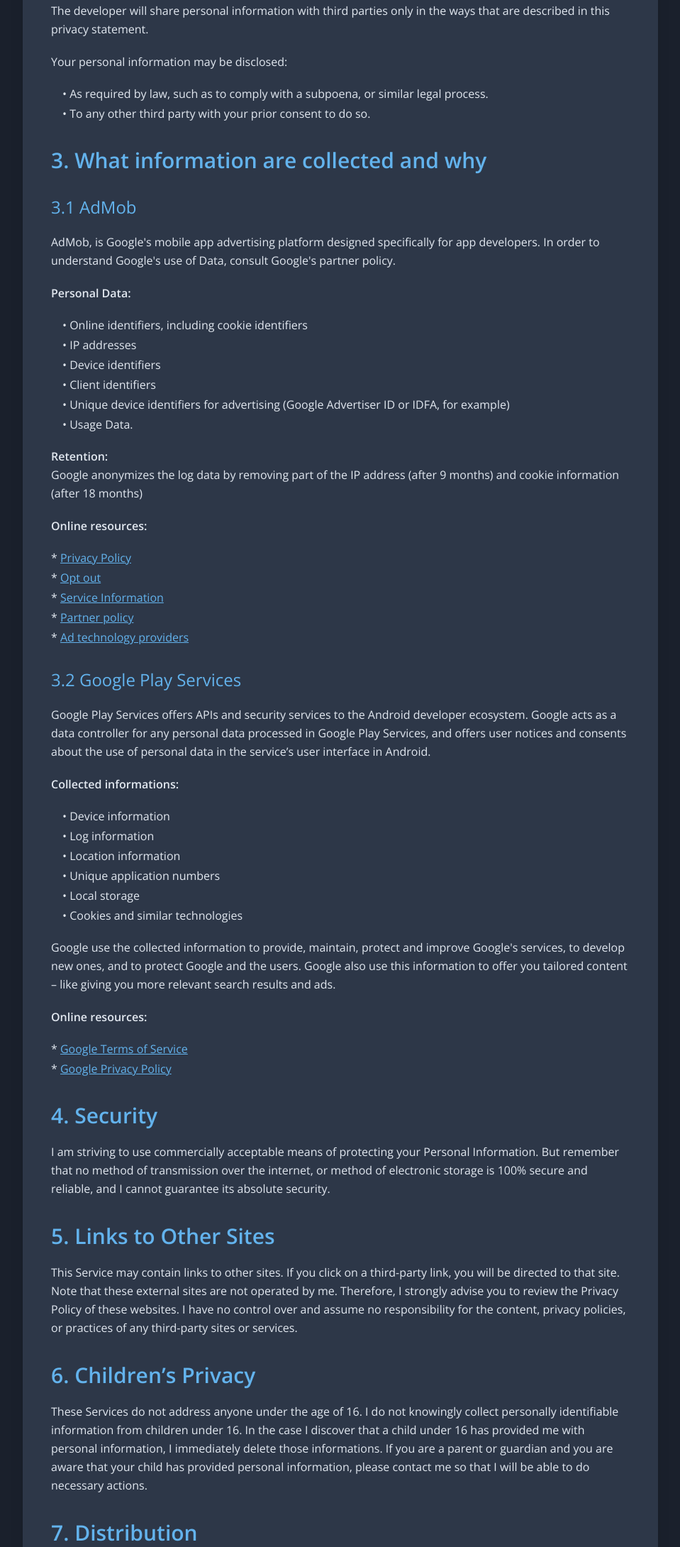
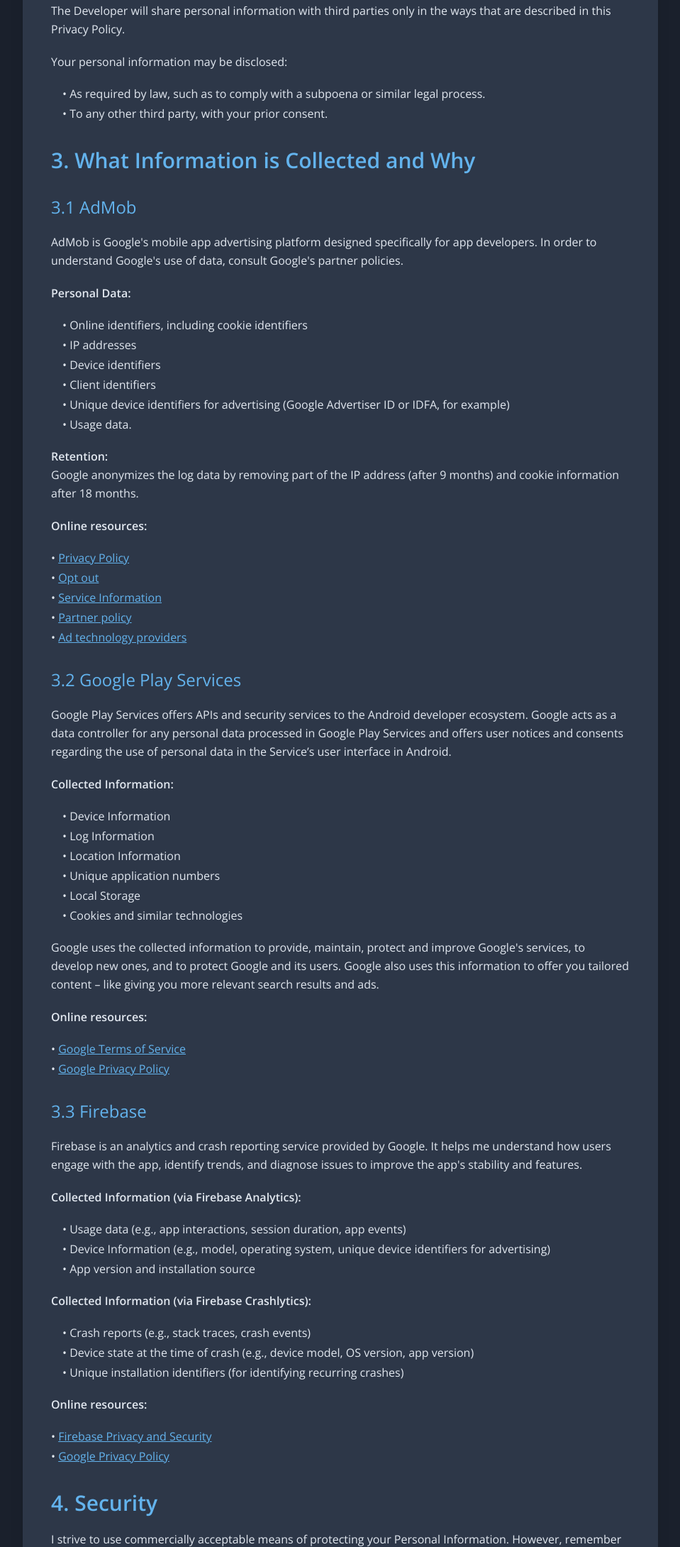
Before and after one commit to itamishi/italian_brainrot, a plain HTML site: page index.html in a window 1280 px wide. Shown: the part 620-2800 px from the top of the page at 71% size, without its empty margins (160-1119 px from the left). Drawn offline with nearby package versions, Linux system fonts and the light colour scheme.

Commit message:
Grammar fixes

```diff
--- a/index.html
+++ b/index.html
@@ -38,47 +38,47 @@
         <h1 class="text-4xl md:text-5xl font-bold text-accent-blue mb-6 text-center">Privacy Policy</h1>
 
         <p class="mb-4 leading-relaxed">
-            Developer built the "Italian Brainrot Soundboard" app as an Ad Supported app. This app is provided by at no cost and is intended for use as is.
+            Developer built the "Italian Brainrot Soundboard" app as an ad-supported app. This app is provided at no cost and is intended for use 'as is'.
         </p>
 
         <p class="mb-4 leading-relaxed">
-            This privacy policy is used to inform you regarding policies with the collection, use, and disclosure of Personal Information if anyone decided to use this Service.
+            This Privacy Policy is used to inform you regarding the policies concerning the collection, use, and disclosure of Personal Information if you decide to use this Service.
         </p>
 
         <h2 class="text-2xl md:text-3xl font-semibold text-accent-blue pt-4 mb-3">1. Overview</h2>
 
         <p class="mb-4 leading-relaxed">
-            The app uses advertising to make revenue. The app uses third party libraries for advertising which may collect and share personal information with third parties.
+            The app uses advertising to generate revenue. It utilizes third-party libraries for advertising, which may collect and share personal information with other third parties.
         </p>
 
         <p class="mb-4 leading-relaxed">
-            Links to privacy policies of third party service providers used in the app:
+            Links to privacy policies of third-party service providers used in the app:
             <div class="mt-2 space-y-1">
-                <p>* <a href="https://www.google.com/policies/privacy/" class="text-accent-blue hover:text-accent-blue-hover underline hover:no-underline transition duration-200">Google Play Services</a></p>
-                <p>* <a href="https://support.google.com/admob/answer/6128543" class="text-accent-blue hover:text-accent-blue-hover underline hover:no-underline transition duration-200">AdMob</a></p>
+                <p>• <a href="https://www.google.com/policies/privacy/" class="text-accent-blue hover:text-accent-blue-hover underline hover:no-underline transition duration-200">Google Play Services</a></p>
+                <p>• <a href="https://support.google.com/admob/answer/6128543" class="text-accent-blue hover:text-accent-blue-hover underline hover:no-underline transition duration-200">AdMob</a></p>
             </div>
         </p>
 
         <h2 class="text-2xl md:text-3xl font-semibold text-accent-blue pt-4 mb-3">2. Sharing Your Information</h2>
 
         <p class="mb-4 leading-relaxed">
-            The developer will share personal information with third parties only in the ways that are described in this privacy statement.
+            The Developer will share personal information with third parties only in the ways that are described in this Privacy Policy.
         </p>
 
         <p class="mb-4 leading-relaxed">
             Your personal information may be disclosed:
             <div class="mt-2 space-y-1 pl-4">
-                <p>• As required by law, such as to comply with a subpoena, or similar legal process.</p>
-                <p>• To any other third party with your prior consent to do so.</p>
+                <p>• As required by law, such as to comply with a subpoena or similar legal process.</p>
+                <p>• To any other third party, with your prior consent.</p>
             </div>
         </p>
 
-        <h2 class="text-2xl md:text-3xl font-semibold text-accent-blue pt-4 mb-3">3. What information are collected and why</h2>
+        <h2 class="text-2xl md:text-3xl font-semibold text-accent-blue pt-4 mb-3">3. What Information is Collected and Why</h2>
 
         <h3 class="text-xl md:text-2xl font-medium text-accent-blue pt-3 mb-2">3.1 AdMob</h3>
 
         <p class="mb-4 leading-relaxed">
-            AdMob, is Google's mobile app advertising platform designed specifically for app developers. In order to understand Google's use of Data, consult Google's partner policy.
+            AdMob is Google's mobile app advertising platform designed specifically for app developers. In order to understand Google's use of data, consult Google's partner policies.
         </p>
 
         <p class="mb-4 leading-relaxed">
@@ -89,98 +89,130 @@
                 <p>• Device identifiers</p>
                 <p>• Client identifiers</p>
                 <p>• Unique device identifiers for advertising (Google Advertiser ID or IDFA, for example)</p>
-                <p>• Usage Data.</p>
+                <p>• Usage data.</p>
             </div>
         </p>
 
         <p class="mb-4 leading-relaxed">
             <strong class="font-semibold text-text-light">Retention:</strong>
-            <br>Google anonymizes the log data by removing part of the IP address (after 9 months) and cookie information (after 18 months)
+            <br>Google anonymizes the log data by removing part of the IP address (after 9 months) and cookie information after 18 months.
         </p>
 
         <p class="mb-4 leading-relaxed">
             <strong class="font-semibold text-text-light">Online resources:</strong>
             <div class="mt-2 space-y-1">
-                <p>* <a href="https://www.google.com/policies/technologies/ads/" class="text-accent-blue hover:text-accent-blue-hover underline hover:no-underline transition duration-200">Privacy Policy</a></p>
-                <p>* <a href="https://www.google.com/settings/ads" class="text-accent-blue hover:text-accent-blue-hover underline hover:no-underline transition duration-200">Opt out</a></p>
-                <p>* <a href="https://privacy.google.com/businesses/adsservices/" class="text-accent-blue hover:text-accent-blue-hover underline hover:no-underline transition duration-200">Service Information</a></p>
-                <p>* <a href="https://policies.google.com/technologies/partner-sites" class="text-accent-blue hover:text-accent-blue-hover underline hover:no-underline transition duration-200">Partner policy</a></p>
-                <p>* <a href="https://support.google.com/admob/answer/9012903" class="text-accent-blue hover:text-accent-blue-hover underline hover:no-underline transition duration-200">Ad technology providers</a></p>
+                <p>• <a href="https://www.google.com/policies/technologies/ads/" class="text-accent-blue hover:text-accent-blue-hover underline hover:no-underline transition duration-200">Privacy Policy</a></p>
+                <p>• <a href="https://www.google.com/settings/ads" class="text-accent-blue hover:text-accent-blue-hover underline hover:no-underline transition duration-200">Opt out</a></p>
+                <p>• <a href="https://privacy.google.com/businesses/adsservices/" class="text-accent-blue hover:text-accent-blue-hover underline hover:no-underline transition duration-200">Service Information</a></p>
+                <p>• <a href="https://policies.google.com/technologies/partner-sites" class="text-accent-blue hover:text-accent-blue-hover underline hover:no-underline transition duration-200">Partner policy</a></p>
+                <p>• <a href="https://support.google.com/admob/answer/9012903" class="text-accent-blue hover:text-accent-blue-hover underline hover:no-underline transition duration-200">Ad technology providers</a></p>
             </div>
         </p>
 
         <h3 class="text-xl md:text-2xl font-medium text-accent-blue pt-3 mb-2">3.2 Google Play Services</h3>
 
         <p class="mb-4 leading-relaxed">
-            Google Play Services offers APIs and security services to the Android developer ecosystem. Google acts as a data controller for any personal data processed in Google Play Services, and offers user notices and consents about the use of personal data in the service’s user interface in Android.
+            Google Play Services offers APIs and security services to the Android developer ecosystem. Google acts as a data controller for any personal data processed in Google Play Services and offers user notices and consents regarding the use of personal data in the Service’s user interface in Android.
         </p>
 
         <p class="mb-4 leading-relaxed">
-            <strong class="font-semibold text-text-light">Collected informations:</strong>
+            <strong class="font-semibold text-text-light">Collected Information:</strong>
             <div class="mt-2 space-y-1 pl-4">
-                <p>• Device information</p>
-                <p>• Log information</p>
-                <p>• Location information</p>
+                <p>• Device Information</p>
+                <p>• Log Information</p>
+                <p>• Location Information</p>
                 <p>• Unique application numbers</p>
-                <p>• Local storage</p>
+                <p>• Local Storage</p>
                 <p>• Cookies and similar technologies</p>
             </div>
         </p>
 
         <p class="mb-4 leading-relaxed">
-            Google use the collected information to provide, maintain, protect and improve Google's services, to develop new ones, and to protect Google and the users. Google also use this information to offer you tailored content – like giving you more relevant search results and ads.
+            Google uses the collected information to provide, maintain, protect and improve Google's services, to develop new ones, and to protect Google and its users. Google also uses this information to offer you tailored content – like giving you more relevant search results and ads.
         </p>
 
         <p class="mb-4 leading-relaxed">
             <strong class="font-semibold text-text-light">Online resources:</strong>
             <div class="mt-2 space-y-1">
-                <p>* <a href="https://policies.google.com/terms" class="text-accent-blue hover:text-accent-blue-hover underline hover:no-underline transition duration-200">Google Terms of Service</a></p>
-                <p>* <a href="https://policies.google.com/privacy" class="text-accent-blue hover:text-accent-blue-hover underline hover:no-underline transition duration-200">Google Privacy Policy</a></p>
+                <p>• <a href="https://policies.google.com/terms" class="text-accent-blue hover:text-accent-blue-hover underline hover:no-underline transition duration-200">Google Terms of Service</a></p>
+                <p>• <a href="https://policies.google.com/privacy" class="text-accent-blue hover:text-accent-blue-hover underline hover:no-underline transition duration-200">Google Privacy Policy</a></p>
+            </div>
+        </p>
+
+        <h3 class="text-xl md:text-2xl font-medium text-accent-blue pt-3 mb-2">3.3 Firebase</h3>
+
+        <p class="mb-4 leading-relaxed">
+            Firebase is an analytics and crash reporting service provided by Google. It helps me understand how users engage with the app, identify trends, and diagnose issues to improve the app's stability and features.
+        </p>
+
+        <p class="mb-4 leading-relaxed">
+            <strong class="font-semibold text-text-light">Collected Information (via Firebase Analytics):</strong>
+            <div class="mt-2 space-y-1 pl-4">
+                <p>• Usage data (e.g., app interactions, session duration, app events)</p>
+                <p>• Device Information (e.g., model, operating system, unique device identifiers for advertising)</p>
+                <p>• App version and installation source</p>
+            </div>
+        </p>
+
+        <p class="mb-4 leading-relaxed">
+            <strong class="font-semibold text-text-light">Collected Information (via Firebase Crashlytics):</strong>
+            <div class="mt-2 space-y-1 pl-4">
+                <p>• Crash reports (e.g., stack traces, crash events)</p>
+                <p>• Device state at the time of crash (e.g., device model, OS version, app version)</p>
+                <p>• Unique installation identifiers (for identifying recurring crashes)</p>
+            </div>
+        </p>
+
+        <p class="mb-4 leading-relaxed">
+            <strong class="font-semibold text-text-light">Online resources:</strong>
+            <div class="mt-2 space-y-1">
+                <p>• <a href="https://firebase.google.com/support/privacy" class="text-accent-blue hover:text-accent-blue-hover underline hover:no-underline transition duration-200">Firebase Privacy and Security</a></p>
+                <p>• <a href="https://policies.google.com/privacy" class="text-accent-blue hover:text-accent-blue-hover underline hover:no-underline transition duration-200">Google Privacy Policy</a></p>
             </div>
         </p>
 
         <h2 class="text-2xl md:text-3xl font-semibold text-accent-blue pt-4 mb-3">4. Security</h2>
 
         <p class="mb-4 leading-relaxed">
-            I am striving to use commercially acceptable means of protecting your Personal Information. But remember that no method of transmission over the internet, or method of electronic storage is 100% secure and reliable, and I cannot guarantee its absolute security.
+            I strive to use commercially acceptable means of protecting your Personal Information. However, remember that no method of transmission over the Internet, or method of electronic storage, is 100% secure and reliable, and I cannot guarantee its absolute security.
         </p>
 
         <h2 class="text-2xl md:text-3xl font-semibold text-accent-blue pt-4 mb-3">5. Links to Other Sites</h2>
 
         <p class="mb-4 leading-relaxed">
-            This Service may contain links to other sites. If you click on a third-party link, you will be directed to that site. Note that these external sites are not operated by me. Therefore, I strongly advise you to review the Privacy Policy of these websites. I have no control over and assume no responsibility for the content, privacy policies, or practices of any third-party sites or services.
+            This Service may contain links to other sites. If you click on a third-party link, you will be directed to that site. Please note that these external sites are not operated by me. Therefore, I strongly advise you to review the Privacy Policy of these websites. I have no control over, and assume no responsibility for, the content, privacy policies, or practices of any third-party sites or services.
         </p>
 
         <h2 class="text-2xl md:text-3xl font-semibold text-accent-blue pt-4 mb-3">6. Children’s Privacy</h2>
 
         <p class="mb-4 leading-relaxed">
-            These Services do not address anyone under the age of 16. I do not knowingly collect personally identifiable information from children under 16. In the case I discover that a child under 16 has provided me with personal information, I immediately delete those informations. If you are a parent or guardian and you are aware that your child has provided personal information, please contact me so that I will be able to do necessary actions.
+            These Services do not address anyone under the age of 16. I do not knowingly collect personally identifiable information from children under 16. In the case I discover that a child under 16 has provided me with personal information, I immediately delete that information. If you are a parent or guardian and you are aware that your child has provided personal information, please contact me so that I will be able to take the necessary actions.
         </p>
 
         <h2 class="text-2xl md:text-3xl font-semibold text-accent-blue pt-4 mb-3">7. Distribution</h2>
 
         <p class="mb-4 leading-relaxed">
-            The only official channel for distribution of this app are:
+            The only official channel for distribution of this app is:
             <div class="mt-2 space-y-1">
-                <p>* <a href="https://play.google.com/" class="text-accent-blue hover:text-accent-blue-hover underline hover:no-underline transition duration-200">Google Play Store</a></p>
+                <p>• <a href="https://play.google.com/" class="text-accent-blue hover:text-accent-blue-hover underline hover:no-underline transition duration-200">Google Play Store</a></p>
             </div>
         </p>
 
         <p class="mb-4 leading-relaxed">
-            Any other mode of distribution is not official and thus, is not maintained by the developer. This privacy policy is effective to distribution made on official channel only.
+            Any other mode of distribution is not official and, thus, is not maintained by the Developer. This Privacy Policy is effective for distribution made on official channels only.
         </p>
 
         <h2 class="text-2xl md:text-3xl font-semibold text-accent-blue pt-4 mb-3">8. Changes to This Privacy Policy</h2>
 
         <p class="mb-4 leading-relaxed">
-            This policy may be updated from time to time.
+            This Policy may be updated from time to time.
         </p>
 
         <h2 class="text-3xl md:text-4xl font-bold text-accent-blue pt-8 mb-4 text-center">Contact me</h2>
 
         <p class="mb-2 leading-relaxed text-center">
             If you have any questions or suggestions about my Privacy Policy, do not hesitate to contact me:
-            <h4 class="text-2xl md:text-3xl font-bold text-accent-blue mt-3 text-center">vibeworks.dev(at)gmail(dot)com</h4>
+            <h4 class="text-xl sm:text-2xl md:text-3xl font-bold text-accent-blue mt-3 text-center break-words">devrdsg(at)gmail(dot)com</h4>
         </p>
     </div>
 </body>
```
